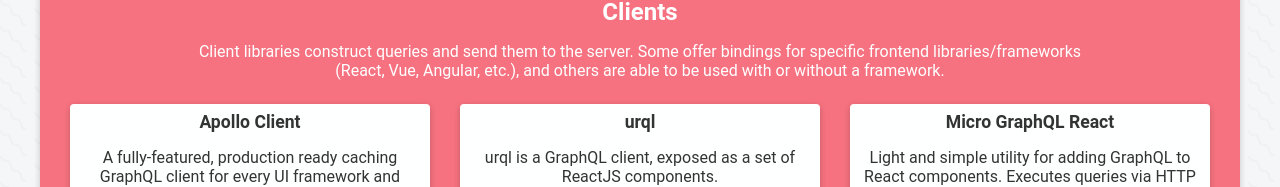
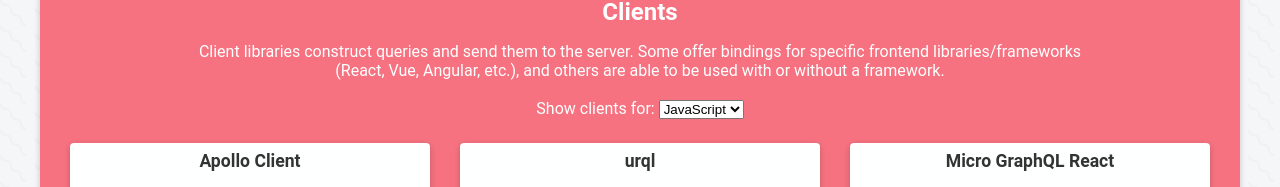
Before and after one commit to steven-mercatante/graphql-stack, a React (Create React App) app: page / in a window 1280 px wide. Shown: the part 338-525 px from the top of the page. Built offline with nearby package versions, Linux system fonts and the light colour scheme.

Commit message:
Add LanguageSelector for clients section

```diff
--- a/src/components/ToolsList.js
+++ b/src/components/ToolsList.js
@@ -36,6 +36,21 @@
     let { tools } = this.props;
     let languageSelector = null;
 
+    if (type === "client") {
+      const languages = sortLanguages(extractLanguages(tools));
+      tools = tools.filter(({ language }) => language === this.state.language);
+      languageSelector = (
+        <div className="language">
+          <br />Show clients for:&nbsp;
+          <LanguageSelector
+            languages={languages}
+            selected={this.state.language}
+            onSelect={language => this.setState({ language })}
+          />
+        </div>
+      );
+    }
+
     if (type === "graphqlServer") {
       const languages = sortLanguages(extractLanguages(tools));
       tools = tools.filter(({ language }) => language === this.state.language);
```
